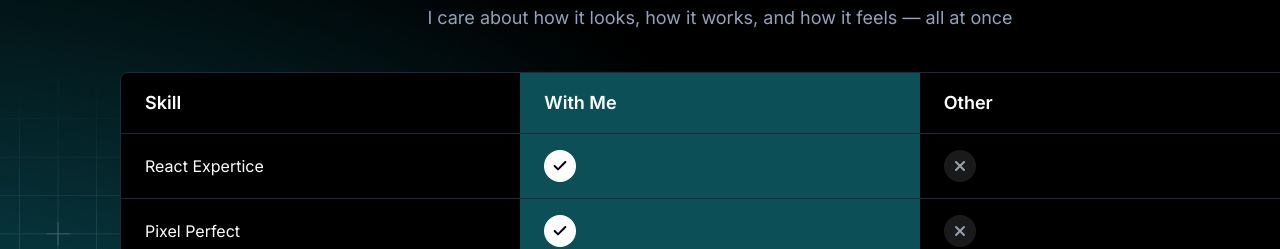
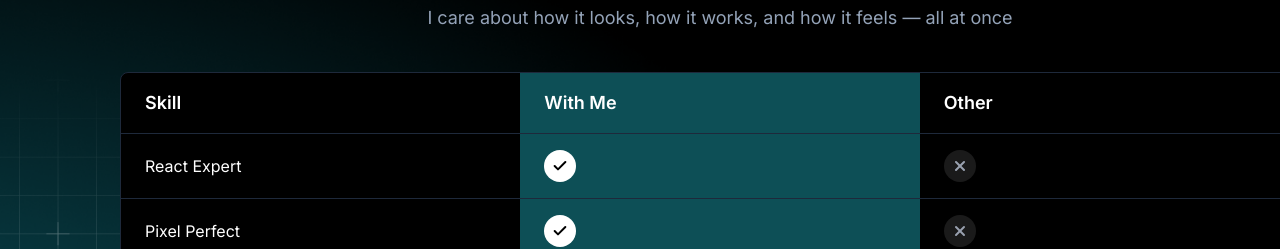
Before and after one commit to willyindra50/Company-profile, a Next.js app: page / in a window 1280 px wide. Shown: the part 2880-3129 px from the top of the page. Built offline with nearby package versions, Linux system fonts and the light colour scheme.

Commit message:
edit text in Skill section

```diff
--- a/src/components/Skill.tsx
+++ b/src/components/Skill.tsx
@@ -6,7 +6,7 @@ import { Check, X } from 'lucide-react';
 import { motion } from 'framer-motion';
 
 const skills = [
-  'React Expertice',
+  'React Expert',
   'Pixel Perfect',
   'TypeScript Proficiency',
   'Clean, Maintainable Code',
```
